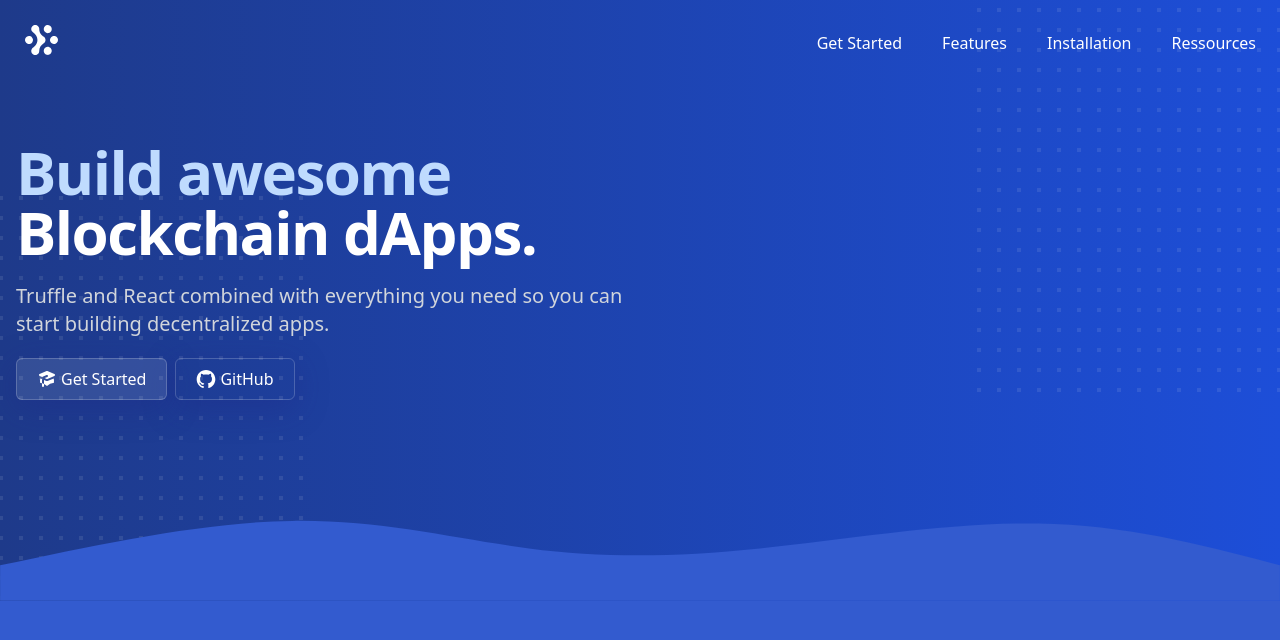
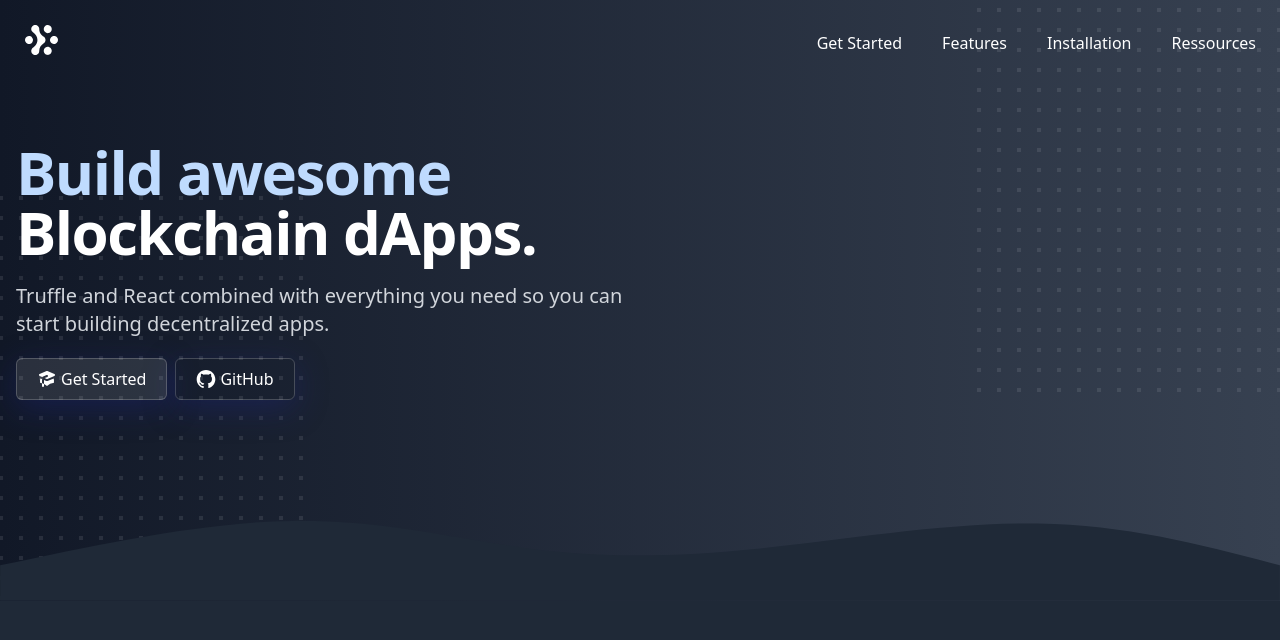
Before and after one commit to ingokpp/nextjs-dapp-landingpage, a Next.js app: page / in a window 1280 px wide. Shown: the top 640 px of the page. Built offline with nearby package versions, Linux system fonts and the light colour scheme; a web font is replaced by a local one.

Commit message:
feat: change header color to dark

```diff
--- a/src/components/Header.tsx
+++ b/src/components/Header.tsx
@@ -112,7 +112,7 @@
 
 const Header = () => {
     return (
-        <div className="relative bg-gradient-to-r from-blue-900 to-blue-700 overflow-hidden">
+        <div className="relative bg-gradient-to-r from-gray-900 to-gray-700 overflow-hidden">
             <div
                 className="hidden lg:block absolute inset-0 opacity-10"
                 aria-hidden="true"
@@ -225,7 +225,7 @@
     <svg viewBox="0 0 1440 91" fill="none" xmlns="http://www.w3.org/2000/svg">
         <path
             d="M0 90.9999V50.9999C114.746 26.6554 229.493 2.3109 329 0.999893C428.507 -0.311112 512.775 21.4114 595 31.9999C677.225 42.5884 757.407 42.043 855 31.9999C952.593 21.9568 1067.6 2.41616 1168 3.99989C1268.4 5.58362 1354.2 28.2918 1440 50.9999V90.9999H0Z"
-            fill="#335BCF"
+            fill="#1F2937"
         />
     </svg>
 );
--- a/src/styles/globals.css
+++ b/src/styles/globals.css
@@ -3,7 +3,7 @@
 @tailwind utilities;
 
 body {
-    background-color: #335bcf;
+    background-color: #1f2937;
 }
 
 .button {
--- a/tailwind.config.js
+++ b/tailwind.config.js
@@ -1,6 +1,7 @@
 const defaultTheme = require("tailwindcss/defaultTheme");
 
 module.exports = {
+    mode: "jit",
     purge: [
         "./src/pages/**/*.{js,ts,jsx,tsx}",
         "./src/components/**/*.{js,ts,jsx,tsx}",
```
